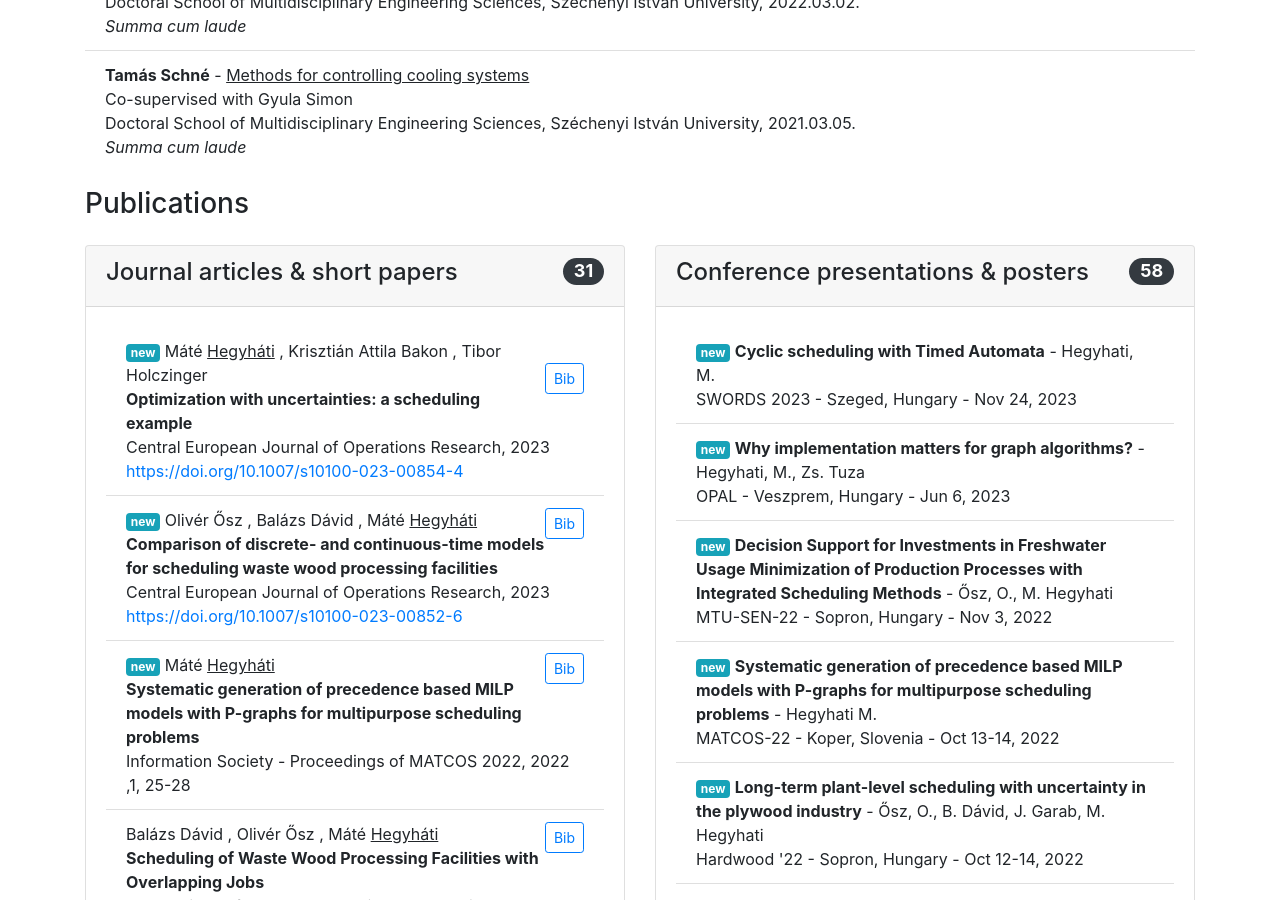
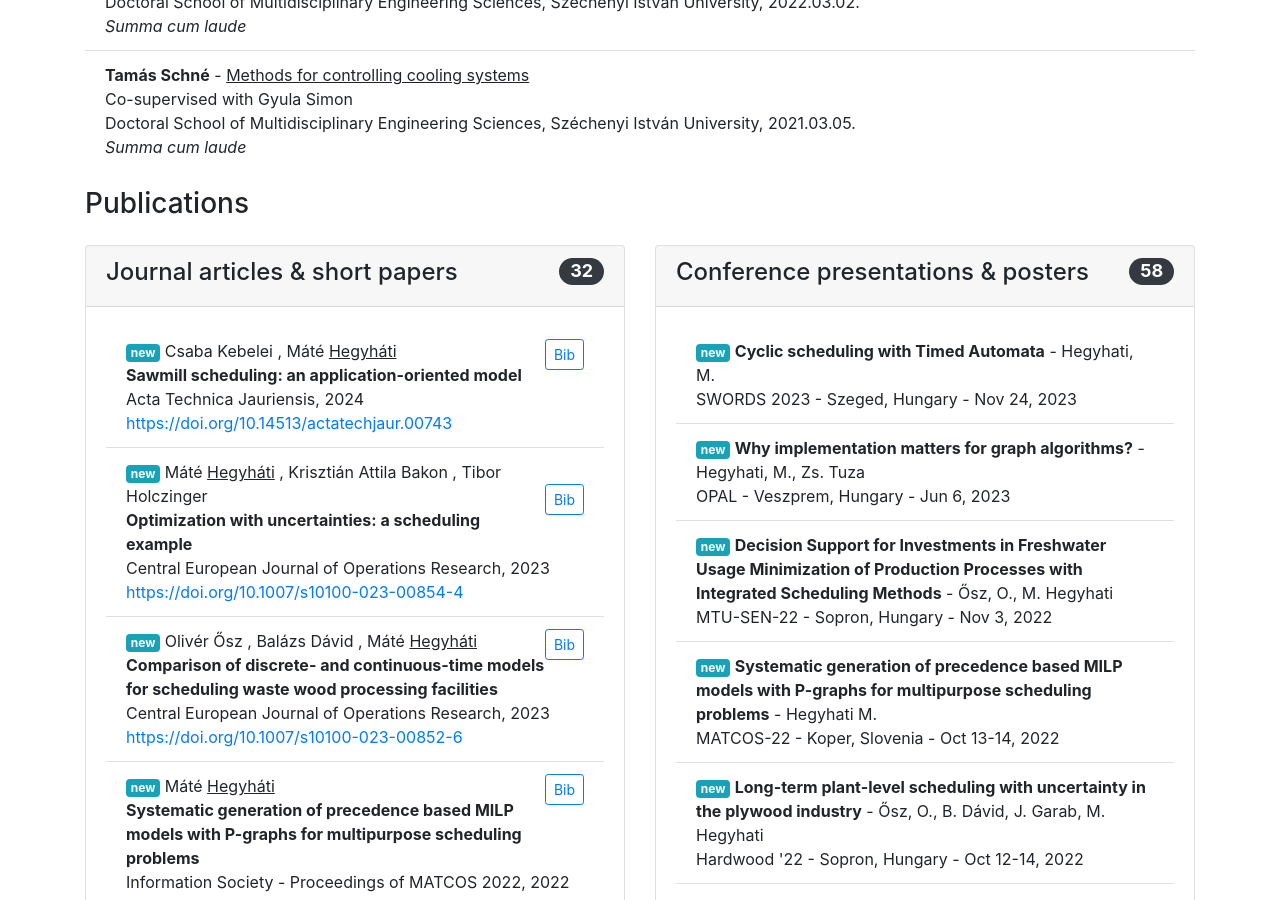
Before and after one commit to hegyhati/hegyhati.github.io, a Jekyll site: the page built from publications.html, in a window 1280 px wide and 900 px high, scrolled down 478 px. Built offline with Jekyll 4.4.1, drawn with Linux system fonts in a browser that asks for light colours; nearby versions of some CDN libraries.

Commit message:
Add Kebelei2024 article

```diff
--- a/_data/articles.yaml
+++ b/_data/articles.yaml
@@ -1,3 +1,17 @@
+- id: Kebelei2024
+  type: article
+  title: "Sawmill scheduling: an application-oriented model "
+  author:
+    - family: Kebelei
+      given: Csaba
+    - family: Hegyháti
+      given: Máté
+  journal: Acta Technica Jauriensis
+  year: "2024"
+  pages: ""
+  ISSN: "2064-5228"
+  url: "https://acta.sze.hu/index.php/acta/article/view/743"
+  doi: https://doi.org/10.14513/actatechjaur.00743
 - id: Hegyhati2023
   type: article
   title: "Optimization with uncertainties: a scheduling example"
```
